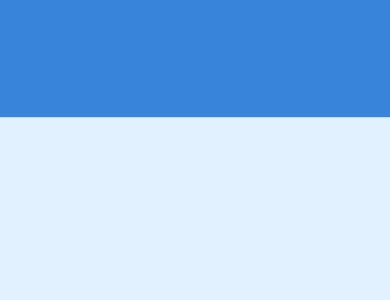
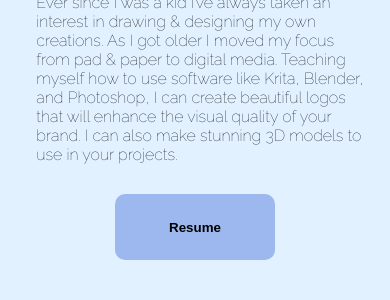
Before and after one commit to MrWil95/Portfolio, a React (Create React App) app in the folder client/: page /about in a window 390 px wide. Shown: the top 300 px of the page. Built offline with nearby package versions, Linux system fonts and the light colour scheme.

Commit message:
working on about me responsiveness

```diff
--- a/client/src/App.css
+++ b/client/src/App.css
@@ -1,7 +1,6 @@
 .Container {
   height: 100vh;
-  overflow: hidden;
-  position: relative;
+  position: static;
   width: 100vw;
 }
 
@@ -12,3 +11,11 @@
     justify-content: center;
   }
 }
+
+@media (min-width: 1400px) {
+  .Container {
+    align-items: unset;
+    display: unset;
+    justify-content: unset;
+  }
+}
--- a/client/src/components/Nav/Nav.css
+++ b/client/src/components/Nav/Nav.css
@@ -7,7 +7,9 @@
   height: 5em;
   justify-content: space-between;
   padding: 0 .75em 0 0;
+  position: static;
   width: 100vw;
+  z-index: 2;
 }
 
 .logo {
@@ -46,7 +48,7 @@
   height: 0.25em;
   transition: transform 350ms ease, opacity 300ms linear;
   width: 2em;
-  z-index: 1;
+  z-index: 2;
 }
 
 .burgerbars::before,
@@ -76,7 +78,7 @@
   height: 0.25em;
   transition: transform 350ms ease, opacity 300ms linear;
   width: 2em;
-  z-index: 1;
+  z-index: 2;
 }
 
 .burgeropen::before,
@@ -101,7 +103,7 @@
   flex-flow: column nowrap;
   height: 95vh;
   list-style: none;
-  position: fixed;
+  position: absolute;
   right: 0;
   top: 2.75em;
   transition: transform 350ms ease;
@@ -115,7 +117,7 @@
   flex-flow: column nowrap;
   height: 95vh;
   list-style: none;
-  position: fixed;
+  position: absolute;
   right: 0;
   top: 2.75em;
   transform: translateY(-100%);
@@ -334,7 +336,7 @@
 
   .logo {
     margin-left: 1em;
-    margin-top: -0.25em;
+    margin-top: 0;
 
   }
 
--- a/client/src/components/Resume/Resume.css
+++ b/client/src/components/Resume/Resume.css
@@ -1,7 +1,7 @@
 .ResumeShadow {
   align-content: center;
   background-color: rgba(0, 0, 0, 0.5);
-  bottom: 38.7em;
+  bottom: 60em;
   display: grid;
   height: 100%;
   justify-content: center;
@@ -14,7 +14,7 @@
   align-content: center;
   animation: fadeIn 2s ease forwards;
   background-color: rgba(0, 0, 0, 0.5);
-  bottom: 38.7em;
+  bottom: 60em;
   display: grid;
   height: 100%;
   justify-content: center;
@@ -22,12 +22,11 @@
   padding: 2em 0;
   position: relative;
   transition: ease;
-  z-index: 4;
 }
 
 .resumecontainer {
   background-color: rgb(200, 200, 200);
-  bottom: 4em;
+  bottom: 0;
   display: grid;
   height: 100vh;
   justify-content: center;
@@ -37,7 +36,7 @@
   scroll-behavior: auto;
   width: 75vw;
   max-width: 50em;
-  min-width: 45em;
+  min-width: 18em;
 }
 
 .resumecontainer::-webkit-scrollbar {
@@ -46,8 +45,8 @@
 
 .close {
   position: absolute;
-  right: 2em;
-  top: 1em;
+  left: 1em;
+  top: 0.75em;
 }
 
 .close:hover {
@@ -56,6 +55,11 @@
 
 .page {
   padding: .5em 0;
+  width: 15em;
+}
+
+.react-pdf__Page__canvas {
+  width: 35.5em;
 }
 
 @keyframes fadeIn {
--- a/client/src/screens/About/About.css
+++ b/client/src/screens/About/About.css
@@ -1,6 +1,10 @@
 .AboutContainer {
-  display: grid;
+  align-items: center;
+  display: flex;
+  flex-flow: column;
+  overflow: scroll;
   position: relative;
+  top: 1em;
 }
 
 .abouttitle {
@@ -10,11 +14,10 @@
 }
 
 .splitcontainer {
-  display: grid;
+  align-items: center;
+  display: flex;
+  flex-flow: column;
   font-size: clamp(1em, 3vw, 2em);
-  grid-column: 1 / 2;
-  grid-row: 1 / 2;
-  grid-template-columns: 50% 50%;
   padding: 2em;
   position: relative;
   text-align: left;
@@ -28,13 +31,10 @@
   background-color: #9DB8EE;
   border: none;
   border-radius: 10px;
-  bottom: 1.75em;
   font-weight: 575;
   height: 5em;
-  position: absolute;
-  right: 52em;
+  margin-top: 1em;
   width: 12em;
-  z-index: 3;
 }
 
 .showbtn:hover {
```
